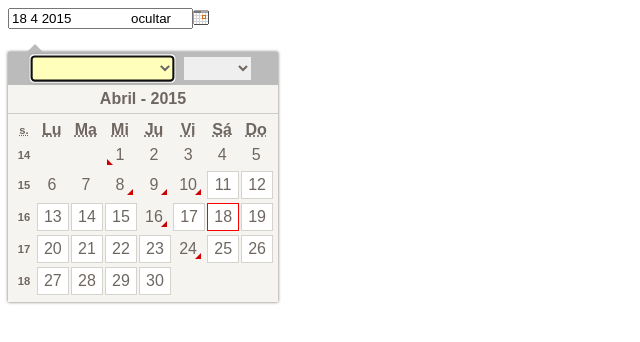
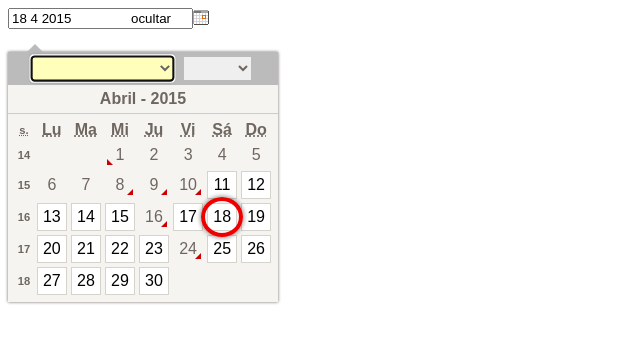
Before and after one commit to rumoroso/accCalendar, a plain HTML site: page example/index.html in a window 1280 px wide. Both pictures are taken after a click on the button "mostrar calendario". Shown: the whole page, without its empty margins (0-640 px from the left). Drawn offline with nearby package versions, Linux system fonts and the light colour scheme; files that its build step writes are made by us from their sources.

Commit message:
change a element to button element

```diff
--- a/module/ng-acc-calendar.css
+++ b/module/ng-acc-calendar.css
@@ -82,7 +82,7 @@
     border-bottom: 1px solid #ccc;
 }
 
-.acc-calendar-table-wrapper a:focus {
+.acc-calendar-table-wrapper .acc-button-date:focus {
     box-shadow: 0 0 2px red;
 }
 
@@ -109,16 +109,12 @@
 }
 
 .acc-calendar-table-wrapper td span,
-.acc-calendar-table-wrapper td a {
+.acc-calendar-table-wrapper td .acc-button-date {
     display: block;
     width: 100%;
     line-height: 1.5em;
     text-align: center;
     position: relative;
-}
-
-.acc-calendar-table-wrapper td a {
-    cursor: pointer;
 }
 
 .acc-calendar-table-wrapper .acc-calendar-hidden {
@@ -128,21 +124,33 @@
     width: auto;
 }
 
-.acc-calendar-table-wrapper td.acc-date-active span,
-.acc-calendar-table-wrapper td.acc-date-active a {
-    border: 1px solid red;
+.acc-calendar-table-wrapper td.acc-date-active {
+    position: relative;
 }
 
-.acc-calendar-table-wrapper caption,
+.acc-date-active:after {
+    content: '';
+    position: absolute;
+    border: 4px solid #E00;
+    box-shadow: 0 0 4px 1px rgba(0, 0, 0, .4);
+    top: -4px;
+    left: -4px;
+    z-index: 1;
+    width: 100%;
+    height: 100%;
+    box-sizing: content-box;
+    background-color: transparent;
+    border-radius: 50%;
+}
+
 .acc-calendar-table-wrapper select,
-.acc-calendar-table-wrapper td a {
+.acc-calendar-table-wrapper td .acc-button-date {
     transition: transform .5s;
 }
 
-.acc-calendar-table-wrapper caption:focus,
 .acc-calendar-table-wrapper select:focus,
-.acc-calendar-table-wrapper td a:hover,
-.acc-calendar-table-wrapper td a:focus {
+.acc-calendar-table-wrapper td .acc-button-date:hover,
+.acc-calendar-table-wrapper td .acc-button-date:focus {
     background-color: #FFB;
     color: #666;
     transform: scale(1.2, 1.2);
@@ -154,21 +162,21 @@
     transform: scale(1.1, 1.1);
 }
 
-.acc-calendar-table-wrapper select:focus,
-.acc-calendar-table-wrapper caption:focus {
+.acc-calendar-table-wrapper select:focus {
     transform: scale(1.05, 1.05);
 }
 
-.acc-calendar-table-wrapper td a {
+.acc-calendar-table-wrapper td .acc-button-date {
     display: block;
     padding: 5px 0;
     line-height: 1;
+    font-size: inherit;
     border: 1px solid #d6d3cc;
     background-color: white;
     cursor: pointer;
 }
 
-.acc-calendar-table-wrapper .acc-date-current a:before,
+.acc-calendar-table-wrapper .acc-date-current .acc-button-date:before,
 .acc-calendar-table-wrapper .acc-date-disabled.acc-date-current a:before,
 .acc-calendar-table-wrapper .acc-date-current span:before,
 .acc-calendar-table-wrapper .acc-date-disabled-exception span:after,
@@ -180,7 +188,7 @@
     width: 0;
 }
 
-.acc-calendar-table-wrapper .acc-date-current a:before,
+.acc-calendar-table-wrapper .acc-date-current .acc-button-date:before,
 .acc-calendar-table-wrapper .acc-date-disabled.acc-date-current a:before,
 .acc-calendar-table-wrapper .acc-date-current span:before {
     border-color: #0c0;
--- a/module/ng-acc-calendar.js
+++ b/module/ng-acc-calendar.js
@@ -341,7 +341,7 @@ angular.module('ngAccCalendar', [])
 
         $scope.rowClass = function (rowIndex, last) {
             if (last) {
-                $scope.links = $scope.wrapper.find('a');
+                $scope.links = $scope.wrapper.find('button');
             }
             return 'acc-row-' + rowIndex + (last ? ' acc-row-last' : '');
         };
@@ -403,7 +403,7 @@ angular.module('ngAccCalendar', [])
                                 currentColIndex = 7;
                                 currentRowIndex--;
                             }
-                            nextButton = angular.element(angular.element(currentTableBody.find('tr')[currentRowIndex]).find('td')[currentColIndex]).find('a');
+                            nextButton = angular.element(angular.element(currentTableBody.find('tr')[currentRowIndex]).find('td')[currentColIndex]).find('button');
                         }
                         if (nextButton.length) {
                             nextButton = nextButton[0];
@@ -451,7 +451,7 @@ angular.module('ngAccCalendar', [])
 
                         while (!nextButton || (nextButton && !nextButton.length && currentRowIndex > 0)) {
                             currentRowIndex--;
-                            nextButton = angular.element(angular.element(currentTableBody.find('tr')[currentRowIndex]).find('td')[currentColIndex]).find('a');
+                            nextButton = angular.element(angular.element(currentTableBody.find('tr')[currentRowIndex]).find('td')[currentColIndex]).find('button');
                         }
                         if (nextButton.length) {
                             nextButton = nextButton[0];
@@ -467,7 +467,7 @@ angular.module('ngAccCalendar', [])
                                 currentColIndex = -1;
                                 currentRowIndex++;
                             }
-                            nextButton = angular.element(angular.element(currentTableBody.find('tr')[currentRowIndex]).find('td')[currentColIndex]).find('a');
+                            nextButton = angular.element(angular.element(currentTableBody.find('tr')[currentRowIndex]).find('td')[currentColIndex]).find('button');
                         }
                         if (nextButton.length) {
                             nextButton = nextButton[0];
@@ -503,7 +503,7 @@ angular.module('ngAccCalendar', [])
 
                         while (!nextButton || (nextButton && !nextButton.length && currentRowIndex < rowsLength - 1)) {
                             currentRowIndex++;
-                            nextButton = angular.element(angular.element(currentTableBody.find('tr')[currentRowIndex]).find('td')[currentColIndex]).find('a');
+                            nextButton = angular.element(angular.element(currentTableBody.find('tr')[currentRowIndex]).find('td')[currentColIndex]).find('button');
                         }
                         if (nextButton.length) {
                             nextButton = nextButton[0];
@@ -560,12 +560,12 @@ angular.module('ngAccCalendar', [])
                         '<tbody><tr  ng-repeat="semanas in calendarModel.dataRows track by $index" data-index="{{::$index}}" data-last="{{::$last}}" ng-class="rowClass($index, $last)" >' +
                         '<th scope="row" ng-if="configuration.showWeekNumber" class="add-calendar-week-number"><span class="acc-calendar-hidden">{{translate.week[configuration.lang]}}</span> {{firstWeek + $index}}</th>' +
                         '<td ng-repeat="day in semanas track by $index" ng-class="cellClass(day, $index)" data-index="{{::$index}}" headers="d_{{::$index}}">' +
-                        '<a role="button" tabindex="0"' +
+                        '<button tabindex="0"' +
                         ' aria-selected="{{isSelectedDate(day)}}"' +
                         ' id="m-{{month}}_d-{{day}}"' +
                         ' ng-click="setDate(day, true)" ng-keypress="setDate(day, true)"' +
                         ' ng-if="day && !disabledDay(day, $index)" class="acc-button-date"' +
-                        ' ng-keydown="nextButton($event)"><span class="acc-calendar-hidden">{{translate.day[configuration.lang]}}</span>{{day}}</a>' +
+                        ' ng-keydown="nextButton($event)"><span class="acc-calendar-hidden">{{translate.day[configuration.lang]}}</span>{{day}}</button>' +
                         '<span ng-if="day && disabledDay(day, $index)" title="{{translate.day[configuration.lang]}} {{translate.notAvailable[configuration.lang]}}">{{day}}</span>' +
                         '</td>' +
                         '</tr>' +
```
